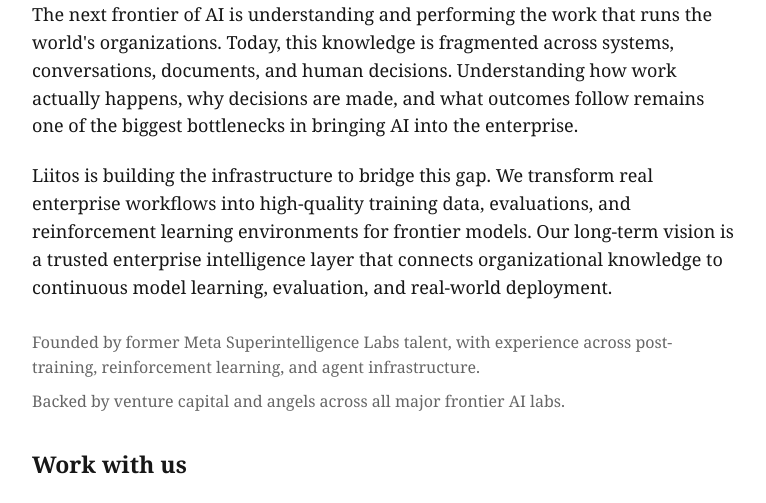
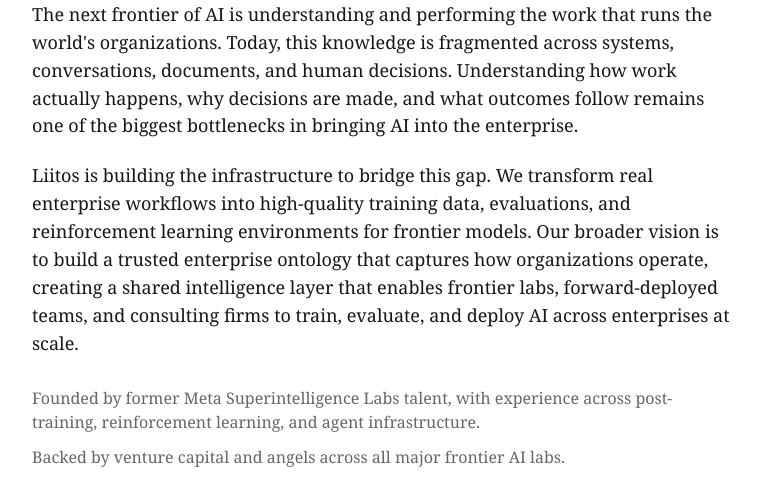
Before and after one commit to Liitos-ai/website, a plain HTML site: page index.html in a window 1280 px wide. Shown: the part 219-722 px from the top of the page, without its empty margins (256-1022 px from the left). Drawn offline with Linux system fonts and the light colour scheme.

Commit message:
Update Liitos enterprise ontology vision

```diff
--- a/index.html
+++ b/index.html
@@ -75,7 +75,7 @@ footer { margin-top: auto; padding-top: 72px; display: flex; justify-content: sp
 <main>
 <h1>Building the intelligence layer for real-world work.</h1>
 <p>The next frontier of AI is understanding and performing the work that runs the world's organizations. Today, this knowledge is fragmented across systems, conversations, documents, and human decisions. Understanding how work actually happens, why decisions are made, and what outcomes follow remains one of the biggest bottlenecks in bringing AI into the enterprise.</p>
-<p>Liitos is building the infrastructure to bridge this gap. We transform real enterprise workflows into high-quality training data, evaluations, and reinforcement learning environments for frontier models. Our long-term vision is a trusted enterprise intelligence layer that connects organizational knowledge to continuous model learning, evaluation, and real-world deployment.</p>
+<p>Liitos is building the infrastructure to bridge this gap. We transform real enterprise workflows into high-quality training data, evaluations, and reinforcement learning environments for frontier models. Our broader vision is to build a trusted enterprise ontology that captures how organizations operate, creating a shared intelligence layer that enables frontier labs, forward-deployed teams, and consulting firms to train, evaluate, and deploy AI across enterprises at scale.</p>
 <p class="founding">Founded by former Meta Superintelligence Labs talent, with experience across post-training, reinforcement learning, and agent infrastructure.</p>
 <p class="backing">Backed by venture capital and angels across all major frontier AI labs.</p>
 <section class="careers" aria-labelledby="careers-heading">
```
